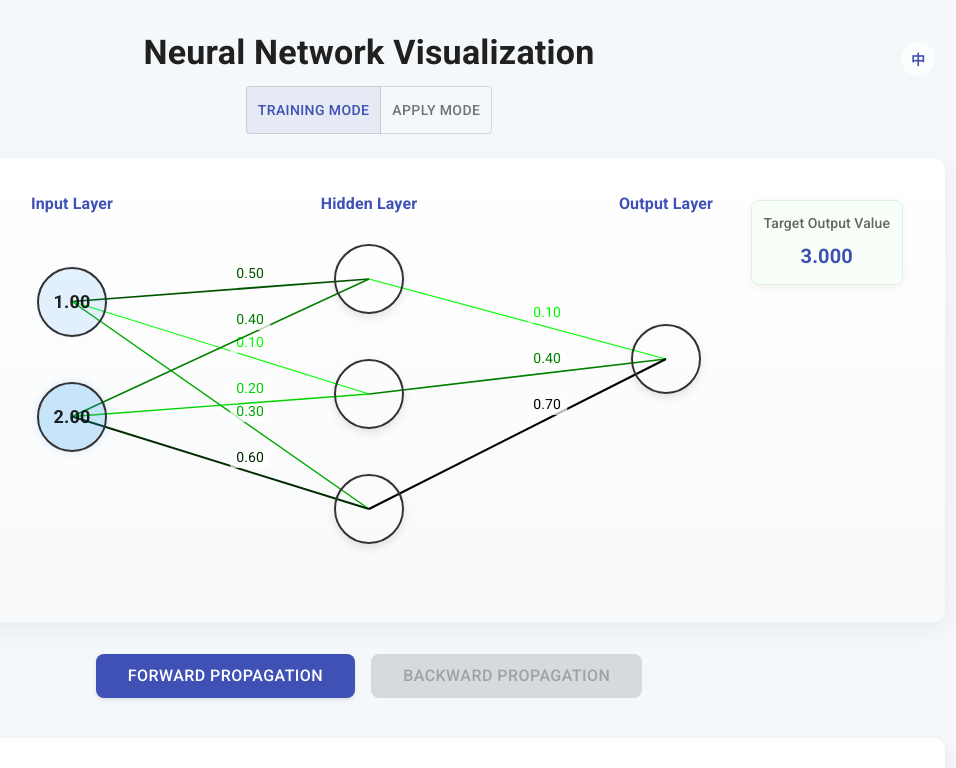
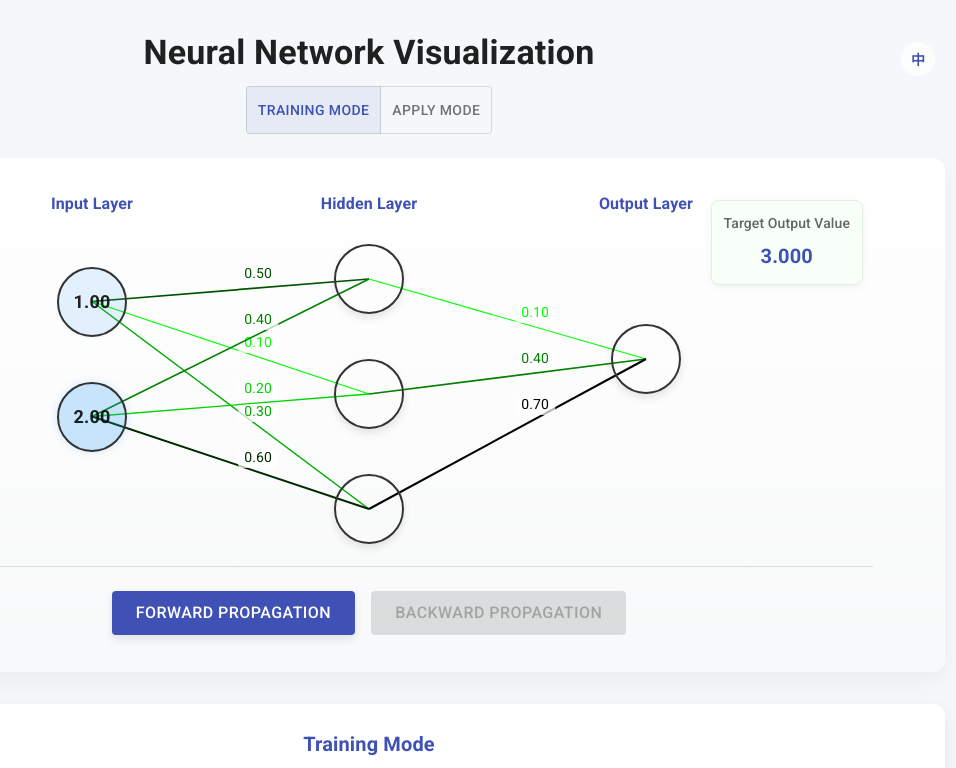
Before and after one commit to DrGGao/NeuralNetworkSimulator, a React (Create React App) app: page / in a window 1280 px wide. Shown: the top 768 px of the page, without its empty margins (271-1227 px from the left). Built offline with nearby package versions, Linux system fonts and the light colour scheme.

Commit message:
将前向传播和反向传播按钮移到神经网络图容器中并添加分隔线

```diff
--- a/src/components/ControlPanel.js
+++ b/src/components/ControlPanel.js
@@ -51,15 +51,9 @@ const ControlPanel = ({
   onInput2Change,
   onLearningRateChange,
   onTargetValueChange,
-  onForwardPropagation,
-  onBackwardPropagation,
-  onApplyNetwork,
   onGoodInitialization,
   onBadInitialization,
-  forwardDisabled,
-  backwardDisabled,
-  mode,
-  hideButtons = false
+  mode
 }) => {
   const { t } = useLanguage();
 
@@ -188,44 +182,6 @@ const ControlPanel = ({
       </Grid>
 
       <Divider sx={{ my: 2 }} />
-
-      {/* Action buttons section - different for each mode */}
-      {!hideButtons && (
-        <Box sx={{ display: 'flex', justifyContent: 'center', mt: 2 }}>
-          {mode === "train" ? (
-            <>
-              <StyledButton
-                variant="contained"
-                color="primary"
-                onClick={onForwardPropagation}
-                disabled={forwardDisabled}
-                sx={{ fontSize: '16px' }}
-              >
-                {t('forwardPropagation')}
-              </StyledButton>
-              <StyledButton
-                variant="contained"
-                color="secondary"
-                onClick={onBackwardPropagation}
-                disabled={backwardDisabled}
-                sx={{ fontSize: '16px' }}
-              >
-                {t('backwardPropagation')}
-              </StyledButton>
-            </>
-          ) : (
-            <StyledButton
-              variant="contained"
-              color="primary"
-              onClick={onApplyNetwork}
-              fullWidth
-              sx={{ fontSize: '16px', py: 1.5 }}
-            >
-              {t('applyNetwork')}
-            </StyledButton>
-          )}
-        </Box>
-      )}
     </ControlPaper>
   );
 };
--- a/src/components/NeuralNetworkSimulator.js
+++ b/src/components/NeuralNetworkSimulator.js
@@ -1,5 +1,5 @@
 import React, { useState } from 'react';
-import { Box, Paper, ToggleButtonGroup, ToggleButton, Typography, Button } from '@mui/material';
+import { Box, Paper, ToggleButtonGroup, ToggleButton, Typography, Button, Divider } from '@mui/material';
 import { styled } from '@mui/material/styles';
 import NetworkLayer from './NetworkLayer';
 import ConnectionLines from './ConnectionLines';
@@ -28,16 +28,15 @@ const NetworkContainer = styled(Paper)(({ theme }) => ({
   width: '100%',
 }));
 
-// 添加一个样式化的按钮组件
+// 创建一个样式化的按钮组件
 const StyledButton = styled(Button)(({ theme }) => ({
-  margin: theme.spacing(1),
-  borderRadius: '8px',
-  padding: '8px 16px',
-  boxShadow: '0 2px 4px rgba(0,0,0,0.1)',
-  transition: 'transform 0.2s, box-shadow 0.2s',
+  margin: theme.spacing(0, 1),
+  padding: theme.spacing(1, 3),
+  boxShadow: '0 4px 10px rgba(0,0,0,0.1)',
+  transition: 'all 0.3s ease',
   '&:hover': {
-    transform: 'translateY(-2px)',
-    boxShadow: '0 4px 8px rgba(0,0,0,0.15)',
+    transform: 'translateY(-3px)',
+    boxShadow: '0 6px 14px rgba(0,0,0,0.15)',
   },
 }));
 
@@ -515,10 +514,20 @@ const NeuralNetworkSimulator = () => {
         <Box
           sx={{
             display: 'flex',
+            flexDirection: 'column',
+            width: '100%',
+            position: 'relative',
+            height: '450px', // 增加高度以容纳按钮
+            padding: '0 40px'
+          }}
+        >
+          <Box
+            sx={{
+              display: 'flex',
               justifyContent: 'space-evenly',
               width: '100%',
               position: 'relative',
-            height: '400px',
+              flex: 1,
               padding: '0 40px'
             }}
           >
@@ -564,17 +573,20 @@ const NeuralNetworkSimulator = () => {
 
             <TargetValueDisplay targetValue={targetValue} mode={mode} />
           </Box>
-      </NetworkContainer>
 
-      {/* 前向传播和反向传播按钮 - 保留原样式但移至外部 */}
-      {mode === "train" && (
-        <Box sx={{ display: 'flex', justifyContent: 'center', mt: 3, mb: 2 }}>
+          {/* 添加分隔线 */}
+          <Divider sx={{ my: 1.5, width: '100%' }} />
+
+          {/* 添加按钮到神经网络图内 */}
+          <Box sx={{ display: 'flex', justifyContent: 'center', my: 1.5 }}>
+            {mode === "train" ? (
+              <>
                 <StyledButton
                   variant="contained"
                   color="primary"
                   onClick={handleForwardPropagation}
                   disabled={forwardDisabled}
-            sx={{ fontSize: '16px', px: 4 }}
+                  sx={{ fontSize: '16px' }}
                 >
                   {t('forwardPropagation')}
                 </StyledButton>
@@ -583,24 +595,24 @@ const NeuralNetworkSimulator = () => {
                   color="secondary"
                   onClick={handleBackwardPropagation}
                   disabled={backwardDisabled}
-            sx={{ fontSize: '16px', px: 4 }}
+                  sx={{ fontSize: '16px' }}
                 >
                   {t('backwardPropagation')}
                 </StyledButton>
-        </Box>
-      )}
-      {mode === "apply" && (
-        <Box sx={{ display: 'flex', justifyContent: 'center', mt: 3, mb: 2 }}>
+              </>
+            ) : (
               <StyledButton
                 variant="contained"
                 color="primary"
                 onClick={handleApplyNetwork}
-            sx={{ fontSize: '16px', px: 6 }}
+                sx={{ fontSize: '16px', px: 5 }}
               >
                 {t('applyNetwork')}
               </StyledButton>
+            )}
           </Box>
-      )}
+        </Box>
+      </NetworkContainer>
 
       <ControlPanel
         input1={inputs[0]}
@@ -611,16 +623,10 @@ const NeuralNetworkSimulator = () => {
         onInput2Change={handleInput2Change}
         onLearningRateChange={handleLearningRateChange}
         onTargetValueChange={handleTargetValueChange}
-        onForwardPropagation={handleForwardPropagation}
-        onBackwardPropagation={handleBackwardPropagation}
-        onApplyNetwork={handleApplyNetwork}
         onGoodInitialization={handleGoodInitialization}
         onBadInitialization={handleBadInitialization}
-        forwardDisabled={forwardDisabled}
-        backwardDisabled={backwardDisabled}
         mode={mode}
         outputValue={layerOutputs.A2[0] || 0}
-        hideButtons={true}
       />
     </Box>
   );
```
Lines whose indentation alone changed are shown as unchanged.
